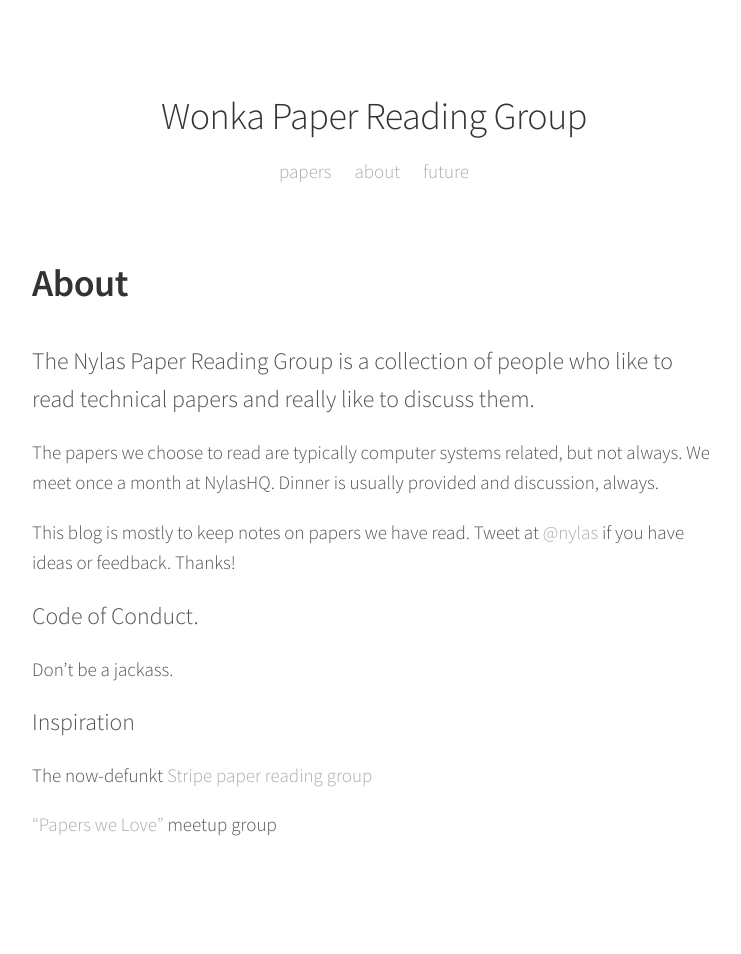
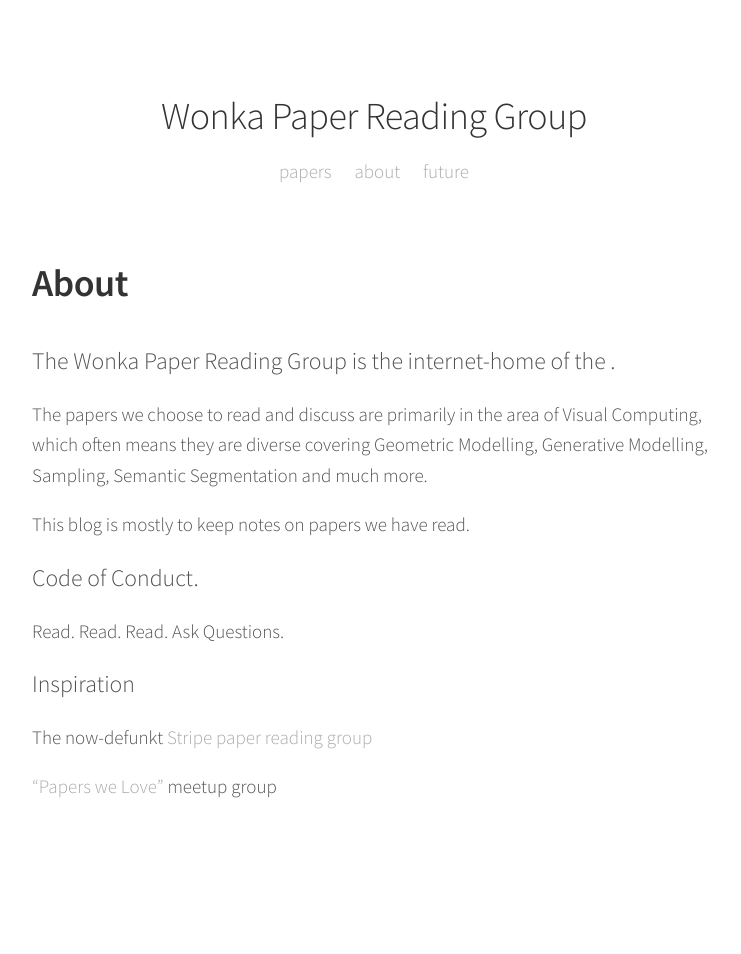
Before and after one commit to wamiq-reyaz/paper-reading-group, a Jekyll site: the page built from about.md, in a window 1280 px wide. Shown: the whole page, without its empty margins (266-1007 px from the left). Built offline with Jekyll 4.4.1, drawn with Linux system fonts in a browser that asks for light colours; after the commit the page ends 916 px from its top, so only the background shows below that.

Commit message:
Update about.md

```diff
--- a/about.md
+++ b/about.md
@@ -3,16 +3,16 @@
 permalink: /about
 ---
 
-<p class="lead">The Nylas Paper Reading Group is a collection of people who like to read technical papers and really like to discuss them.</p>
+<p class="lead">The Wonka Paper Reading Group is the internet-home of the .</p>
 
-The papers we choose to read are typically computer systems related, but not always. We meet once a month at NylasHQ. Dinner is usually provided and discussion, always.
+The papers we choose to read and discuss are primarily in the area of Visual Computing, which often means they are diverse covering Geometric Modelling, Generative Modelling, Sampling, Semantic Segmentation and much more.
 
-This blog is mostly to keep notes on papers we have read. Tweet at [@nylas](https://twitter.com/nylas) if you have ideas or feedback. Thanks!
+This blog is mostly to keep notes on papers we have read.
 
 <p class="lead">Code of Conduct.</p>
 
-Don't be a jackass.
-
+Read. Read. Read.
+Ask Questions.
 
 <p class="lead">Inspiration</p>
 
```
